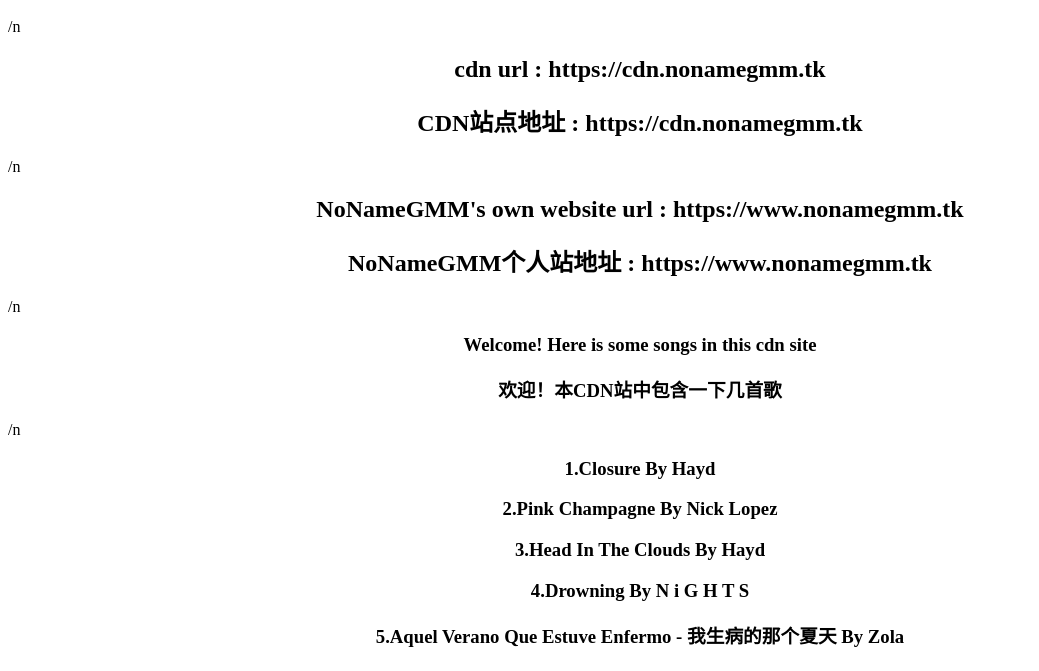
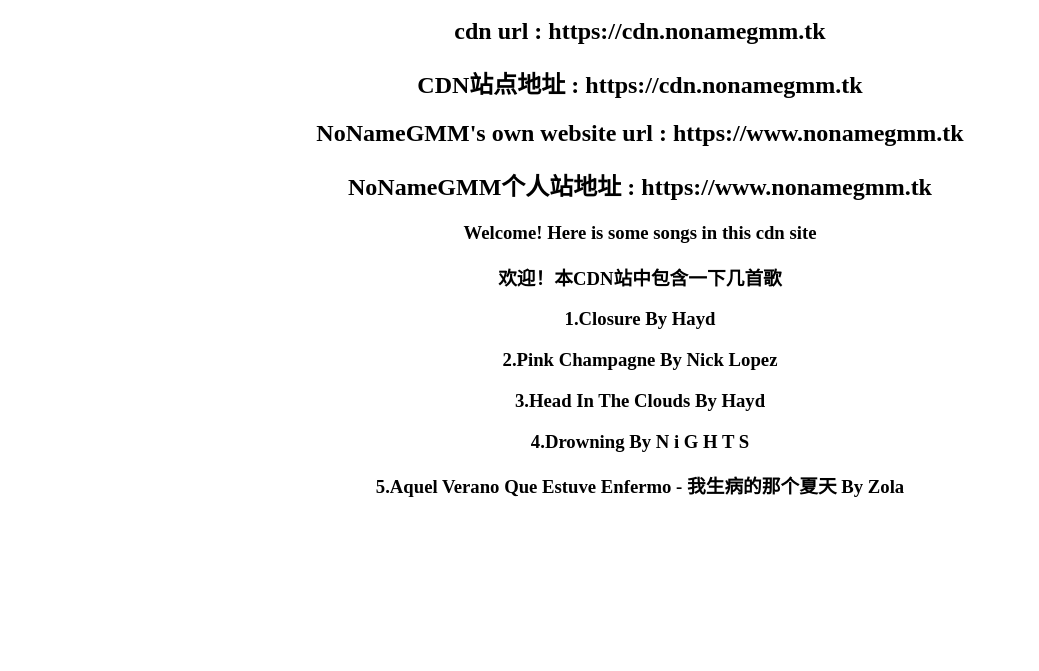
Before and after one commit to NoNameGMM/NoNameCDN, a plain HTML site: page index.html in a window 1280 px wide. Shown: the part 129-800 px from the top of the page, without its empty margins (0-1039 px from the left). Drawn offline with Linux system fonts and the light colour scheme.

Commit message:
Update index.html

```diff
--- a/index.html
+++ b/index.html
@@ -10,16 +10,16 @@
 <body>
     <h1 style="text-align:center" valign="top">Here is a cdn site for NoNameGMM's own website</h1>
     <h1 style="text-align:center" valign="top">这里是NoNameGMM个人站的CDN站</h1>
-    /n
+
     <h2 style="text-align:center" valign="top">cdn url : https://cdn.nonamegmm.tk</h2>
     <h2 style="text-align:center" valign="top">CDN站点地址 : https://cdn.nonamegmm.tk</h2>
-    /n
+
     <h2 style="text-align:center" valign="top">NoNameGMM's own website url : https://www.nonamegmm.tk</h2>
     <h2 style="text-align:center" valign="top">NoNameGMM个人站地址 : https://www.nonamegmm.tk</h2>
-    /n
+
     <h3 style="text-align:center" valign="top">Welcome! Here is some songs in this cdn site</h3>
     <h3 style="text-align:center" valign="top">欢迎！本CDN站中包含一下几首歌</h3>
-    /n
+
     <h3 style="text-align:center" valign="top">1.Closure By Hayd</h3>
     <h3 style="text-align:center" valign="top">2.Pink Champagne By Nick Lopez</h3>
     <h3 style="text-align:center" valign="top">3.Head In The Clouds By Hayd</h3>
```
